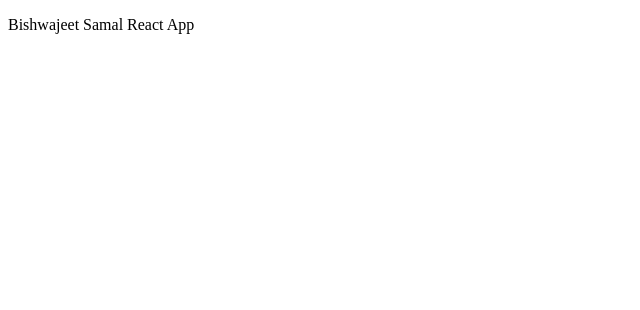
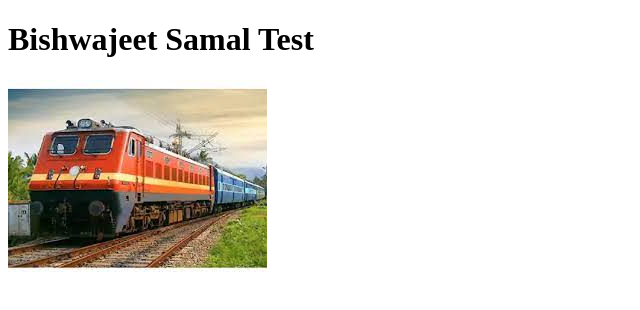
Before and after one commit to BishwajeetSamal/react-tube, a React (Create React App) app: page / in a window 1280 px wide. Shown: the top 310 px of the page, without its empty margins (0-640 px from the left). Built offline with nearby package versions, Linux system fonts and the light colour scheme.

Commit message:
image add using public_url

```diff
--- a/package.json
+++ b/package.json
@@ -8,9 +8,8 @@
     "@testing-library/user-event": "^13.5.0",
     "bootstrap": "^5.1.3",
     "react": "^17.0.2",
-    "react-bootstrap": "^2.2.2",
     "react-dom": "^17.0.2",
-    "react-scripts": "^5.0.0",
+    "react-scripts": "^2.1.3",
     "web-vitals": "^2.1.4"
   },
   "scripts": {
--- a/public/index.html
+++ b/public/index.html
@@ -2,42 +2,11 @@
 <html lang="en">
   <head>
     <meta charset="utf-8" />
-    <link rel="icon" href="%PUBLIC_URL%/favicon.ico" />
     <meta name="viewport" content="width=device-width, initial-scale=1" />
-    <meta name="theme-color" content="#000000" />
-    <meta
-      name="description"
-      content="Web site created using create-react-app"
-    />
-    <link rel="apple-touch-icon" href="%PUBLIC_URL%/logo192.png" />
-    <!--
-      manifest.json provides metadata used when your web app is installed on a
-      user's mobile device or desktop. See https://developers.google.com/web/fundamentals/web-app-manifest/
-    -->
-    <link rel="manifest" href="%PUBLIC_URL%/manifest.json" />
-    <!--
-      Notice the use of %PUBLIC_URL% in the tags above.
-      It will be replaced with the URL of the `public` folder during the build.
-      Only files inside the `public` folder can be referenced from the HTML.
-
-      Unlike "/favicon.ico" or "favicon.ico", "%PUBLIC_URL%/favicon.ico" will
-      work correctly both with client-side routing and a non-root public URL.
-      Learn how to configure a non-root public URL by running `npm run build`.
-    -->
-    <title>React App</title>
+    <title>React Youtube Challenge</title>
   </head>
   <body>
     <noscript>You need to enable JavaScript to run this app.</noscript>
     <div id="root"></div>
-    <!--
-      This HTML file is a template.
-      If you open it directly in the browser, you will see an empty page.
-
-      You can add webfonts, meta tags, or analytics to this file.
-      The build step will place the bundled scripts into the <body> tag.
-
-      To begin the development, run `npm start` or `yarn start`.
-      To create a production bundle, use `npm run build` or `yarn build`.
-    -->
   </body>
 </html>
--- a/src/App.js
+++ /dev/null
@@ -1,11 +0,0 @@
-function App() {
-  return (
-    <div className="App">
-      <header className="App-header">
-        <p>Bishwajeet Samal React App</p>
-      </header>
-    </div>
-  );
-}
-
-export default App;
--- /dev/null
+++ b/src/App.jsx
@@ -0,0 +1,11 @@
+import React from "react";
+import Navbar from "./components/Navbar";
+function App() {
+  return (
+    <>
+      <Navbar />
+    </>
+  );
+}
+
+export default App;
--- /dev/null
+++ b/src/components/Navbar.jsx
@@ -0,0 +1,14 @@
+import React from "react";
+
+function Navbar() {
+  var name = "Bishwajeet Samal";
+  var ImgAddr = process.env.PUBLIC_URL + "/images/train.jpeg";
+  return (
+    <>
+      <h1>{name} Test</h1>
+      <img src={ImgAddr} alt="Train Image" />
+    </>
+  );
+}
+
+export default Navbar;
```
Also changed, not shown: public/images/train.jpeg (added).
